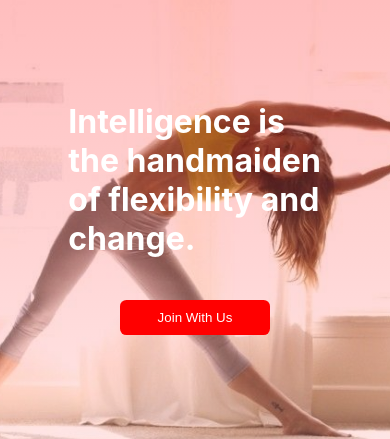
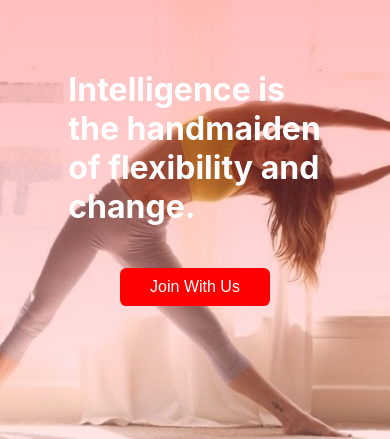
Before and after one commit to ShivamRaj-1/Gym-Application, a React (Create React App) app: page / in a window 390 px wide. Shown: the part 189-628 px from the top of the page. Built offline with nearby package versions, Linux system fonts and the light colour scheme.

Commit message:
update full page

```diff
--- a/src/component/button/button.module.css
+++ b/src/component/button/button.module.css
@@ -7,4 +7,20 @@
     border-radius: 0.4rem;
     cursor: pointer;
     padding: 10px 20px ;
+    font-size: 1rem;
 }
+
+@media screen and(max-width:640px) {
+    .button{
+        font-size: 0.1rem;
+
+    }
+
+}
+
+@media screen and(max-width:940px) {
+    .button{
+
+    }
+
+}
--- a/src/pages/home/demo.module.css
+++ b/src/pages/home/demo.module.css
@@ -94,8 +94,7 @@ gap: 2rem;
 @media screen and (max-width:640px) {
 
     .description {
-        position: relative;
-        top: -23rem;
+        top: -25rem;
 
     }
 
```
